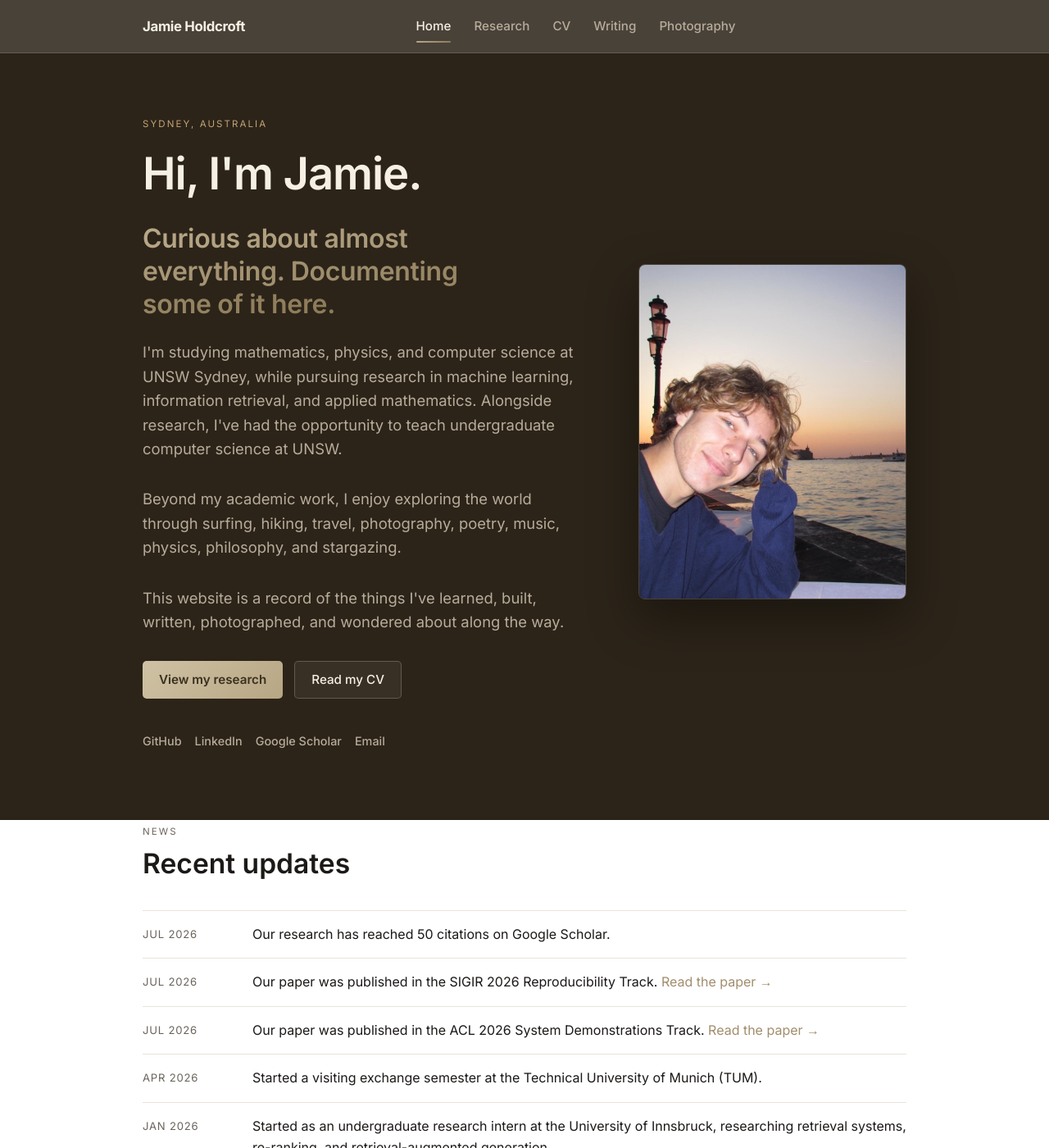
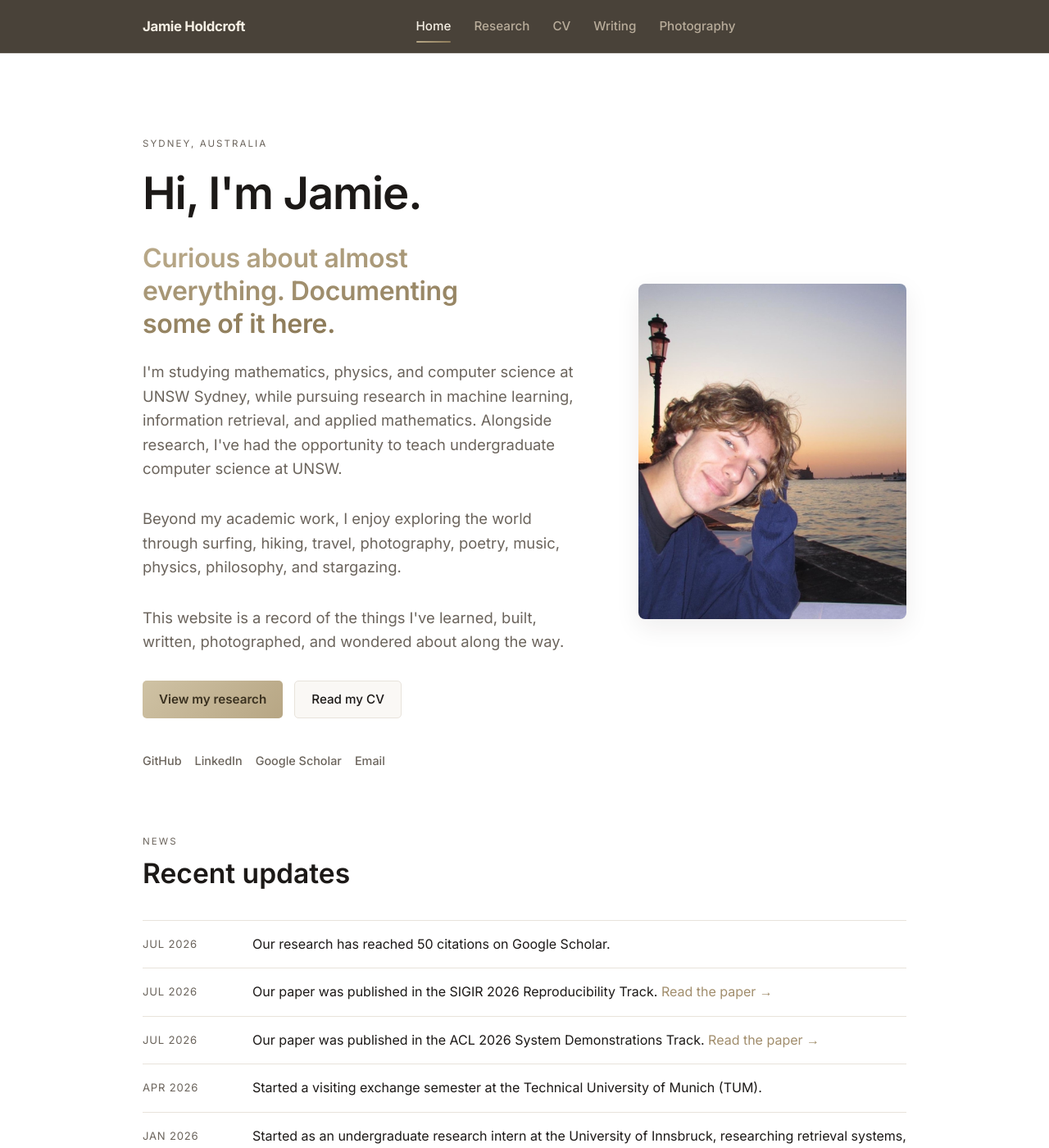
Before and after one commit to JamieHoldcroft/jamieholdcroft.github.io, a Jekyll site: the page built from index.html, in a window 1280 px wide and 1400 px high. Shown: the whole window at 82% size. Built offline with Jekyll 4.4.1, drawn with Linux system fonts in a browser that asks for light colours.

Commit message:
Revert brown homepage hero; keep brown nav bar

```diff
--- a/css/style.css
+++ b/css/style.css
@@ -203,23 +203,6 @@ p { color: var(--text-muted); margin: 0 0 1em; }
 .hero {
   padding: 96px 0 72px;
   position: relative;
-}
-
-/* Homepage hero on the warm brown block — flows from the brown nav bar
-   into one dramatic masthead. Local vars recolor buttons/links/text. */
-.home-hero {
-  background: var(--block-bg);
-  color: var(--block-fg);
-  --text: var(--block-fg);
-  --text-muted: var(--block-muted);
-  --border: rgba(245, 239, 228, 0.22);
-  --bg-alt: rgba(245, 239, 228, 0.06);
-  padding: 72px 0 84px;
-}
-.home-hero .eyebrow { color: var(--block-accent); }
-.home-hero .hero-photo img {
-  box-shadow: 0 24px 60px rgba(0, 0, 0, 0.4);
-  border: 1px solid rgba(245, 239, 228, 0.14);
 }
 
 /* Two-column hero: intro text + profile photo on the right */
--- a/index.html
+++ b/index.html
@@ -3,7 +3,7 @@ layout: default
 title: "Jamie Holdcroft"
 description: "I'm Jamie Holdcroft, a maths & computer science student at UNSW Sydney. This site is a little about me: my research, writing, and photography."
 ---
-<section class="hero home-hero">
+<section class="hero">
   <div class="container hero-grid">
     <div class="hero-text">
       <span class="eyebrow">Sydney, Australia</span>
```
